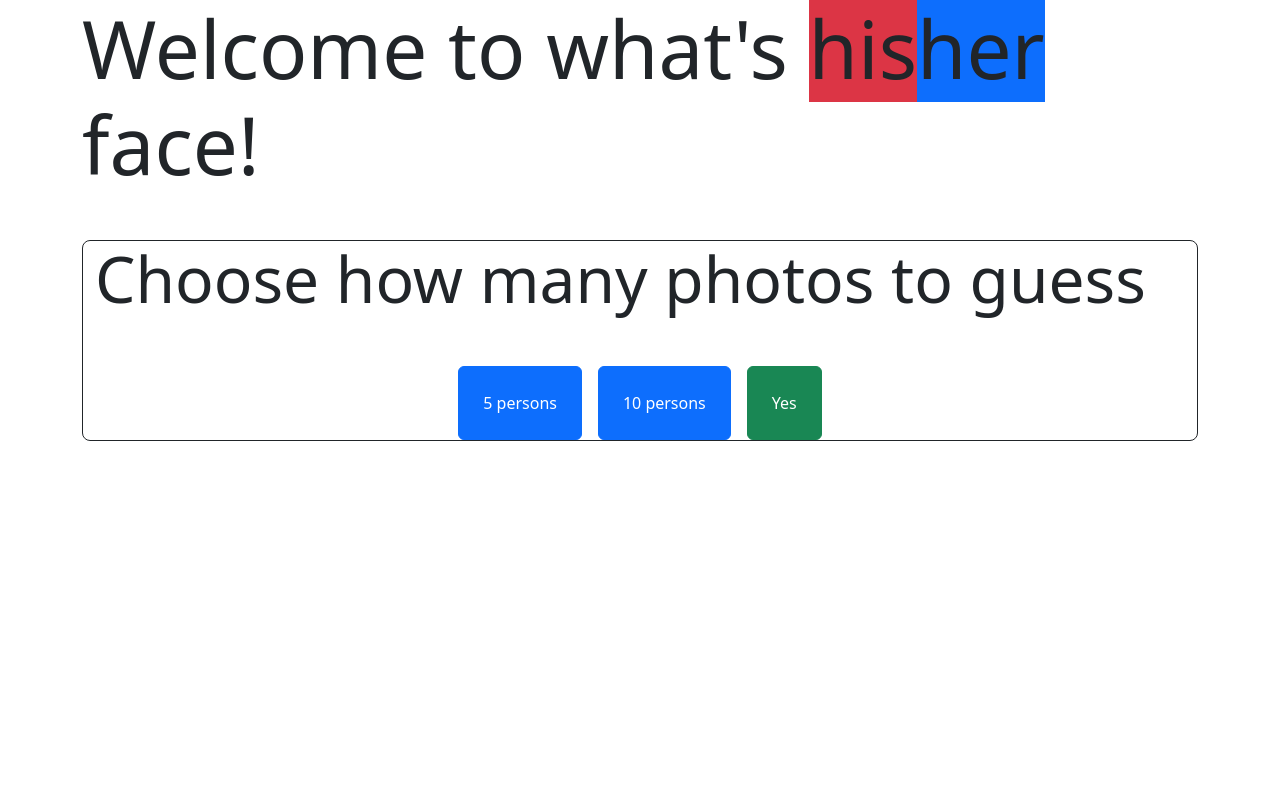
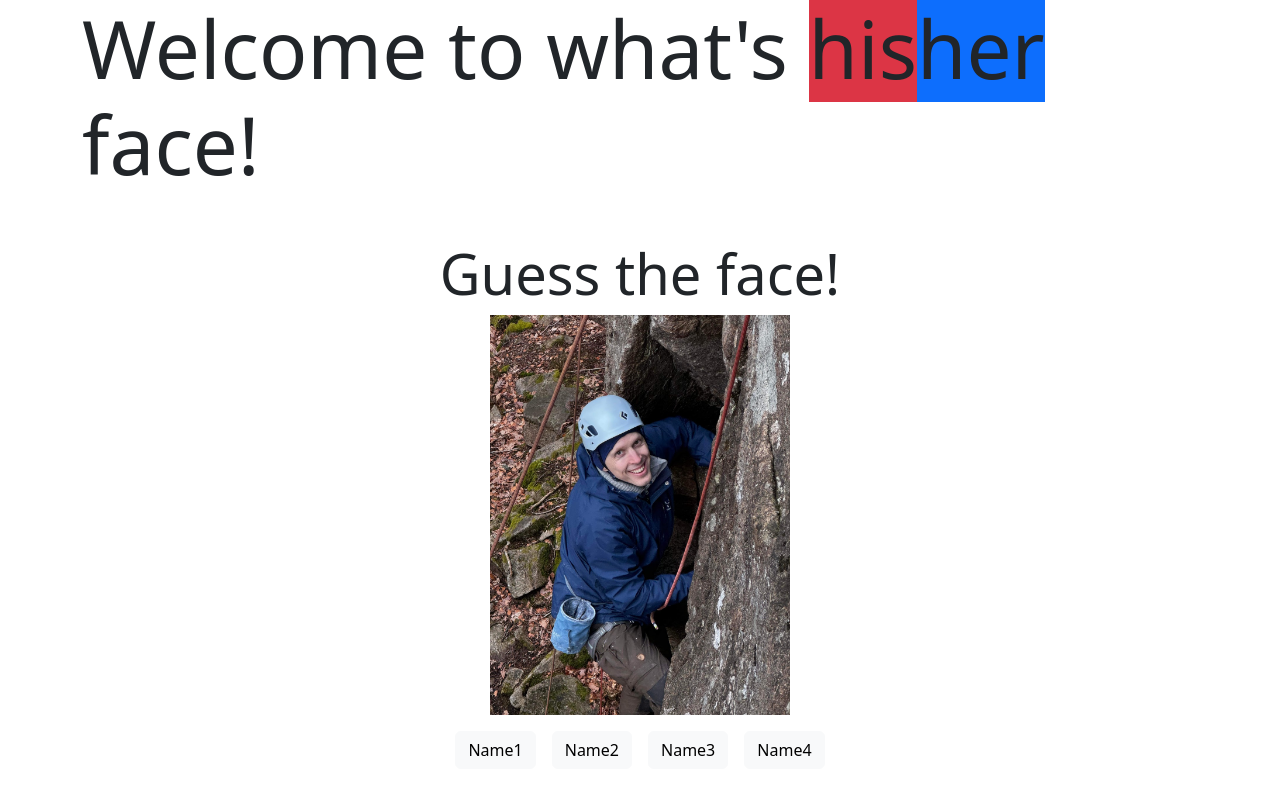
Before and after one commit to KaptenKatthatt/movie-quiz, a plain HTML site: page index.html in a window 1280 px wide. Both pictures are taken after a click on the button "5 persons". Drawn offline with nearby package versions, Linux system fonts and the light colour scheme.

Commit message:
Added eventlistener that slices array depending on nbr of selected photos to guess

```diff
--- a/index.html
+++ b/index.html
@@ -18,19 +18,19 @@
     <h1 class="display-1 mb-5">Welcome to what's <span class="bg-danger">his</span><span class="bg-primary ">her</span>
       face!
     </h1>
-    <div class="container  border border-dark rounded-3">
+    <div class="container startBtnContainer border border-dark rounded-3">
       <h2 class="display-3 mb-5">Choose how many photos to guess</h2>
 
-      <div class="btnContainer container d-flex justify-content-center gap-3">
-        <button class="btn btn-primary p-4 selectFiveBtn">5 persons</button>
-        <button class="btn btn-primary p-4 selectTenBtn">10 persons</button>
-        <button class="btn btn-success p-4 selectAllBtn">Yes</button>
+      <div class=" container d-flex justify-content-center gap-3">
+        <button data-selectedNbrPeople="5" class="btn btn-primary p-4 selectFiveBtn">5 persons</button>
+        <button data-selectedNbrPeople="10" class="btn btn-primary p-4 selectTenBtn">10 persons</button>
+        <button data-selectedNbrPeople="99" class="btn btn-success p-4 selectAllBtn">Yes</button>
       </div>
     </div>
 
-    <div class="d-none questionScreen container d-flex flex-column align-items-center">
+    <div class="d-none questionScreenContainer container d-flex flex-column align-items-center">
       <h2 class="display-4">Guess the face!</h2>
-      <div class="photoContainer"><img src="img/jonas_olson.JPG" alt="Photo of person to guess" height="400"></div>
+      <div class="photoContainer"><img src="img/jonas_olson.jpg" alt="Photo of person to guess" height="400"></div>
       <div class="pointsContainer"></div>
       <div class="questionBtnContainer d-flex justify-content-center gap-3 mt-3">
         <button class="btn btn-light">Name1</button>
--- a/script.js
+++ b/script.js
@@ -1,116 +1,140 @@
 const selectFiveBtnEl = document.querySelector(".selectFiveBtn");
 const selectTenBtnEl = document.querySelector(".selectTenBtn");
 const selectAllBtnEl = document.querySelector(".selectAllBtn");
-const btnContainerEl = document.querySelector(".btnContainer");
+const startBtnContainerEl = document.querySelector(".startBtnContainer");
+const questionScreenContainerEl = document.querySelector(
+  ".questionScreenContainer"
+);
 
 const students = [
   {
     id: 1,
     name: "Kalle Kallesson",
-    image: URL("img/jonas_olson.jpg"),
+    image: "img/jonas_olson.jpg",
   },
   {
     id: 2,
     name: "Anna Andersson",
-    image: URL("img/anna_andersson.jpg"),
+    image: "img/anna_andersson.jpg",
   },
   {
     id: 3,
     name: "Erik Eriksson",
-    image: URL("img/erik_eriksson.jpg"),
+    image: "img/erik_eriksson.jpg",
   },
   {
     id: 4,
     name: "Maria Nilsson",
-    image: URL("img/maria_nilsson.jpg"),
+    image: "img/maria_nilsson.jpg",
   },
   {
     id: 5,
     name: "Johan Johansson",
-    image: URL("img/johan_johansson.jpg"),
+    image: "img/johan_johansson.jpg",
   },
   {
     id: 6,
     name: "Lisa Larsson",
-    image: URL("img/lisa_larsson.jpg"),
+    image: "img/lisa_larsson.jpg",
   },
   {
     id: 7,
     name: "Peter Petersson",
-    image: URL("img/peter_petersson.jpg"),
+    image: "img/peter_petersson.jpg",
   },
   {
     id: 8,
     name: "Sara Svensson",
-    image: URL("img/sara_svensson.jpg"),
+    image: "img/sara_svensson.jpg",
   },
   {
     id: 9,
     name: "Mikael Karlsson",
-    image: URL("img/mikael_karlsson.jpg"),
+    image: "img/mikael_karlsson.jpg",
   },
   {
     id: 10,
     name: "Emma Gustafsson",
-    image: URL("img/emma_gustafsson.jpg"),
+    image: "img/emma_gustafsson.jpg",
   },
   {
     id: 11,
     name: "David Davidsson",
-    image: URL("img/david_davidsson.jpg"),
+    image: "img/david_davidsson.jpg",
   },
   {
     id: 12,
     name: "Jenny Persson",
-    image: URL("img/jenny_persson.jpg"),
+    image: "img/jenny_persson.jpg",
   },
   {
     id: 13,
     name: "Magnus Olsson",
-    image: URL("img/magnus_olsson.jpg"),
+    image: "img/magnus_olsson.jpg",
   },
   {
     id: 14,
     name: "Camilla Jonsson",
-    image: URL("img/camilla_jonsson.jpg"),
+    image: "img/camilla_jonsson.jpg",
   },
   {
     id: 15,
     name: "Fredrik Lindberg",
-    image: URL("img/fredrik_lindberg.jpg"),
+    image: "img/fredrik_lindberg.jpg",
   },
   {
     id: 16,
     name: "Helena Holm",
-    image: URL("img/helena_holm.jpg"),
+    image: "img/helena_holm.jpg",
   },
 ];
 
-btnContainerEl.addEventListener("click", (e) => {
-  //An event listener on the ul containing the buttons listens for the clicked button and sets answer to that.
-});
+let nbrOfSelected = 0;
 
-console.log(students);
+console.log("Students before shuffle", students);
 
 // Fishes-Yates algoritm for array shuffling to the rescue! 🤩
-const shuffleArray = (array) => {
-  for (let i = array.length - 1; i > 0; i--) {
+const cloneAndShuffleArray = (array) => {
+  const shuffledArrayClone = [...array];
+  for (let i = shuffledArrayClone.length - 1; i > 0; i--) {
     const j = Math.floor(Math.random() * (i + 1));
-    const temp = array[i];
-    array[i] = array[j];
-    array[j] = temp;
+    const temp = shuffledArrayClone[i];
+    shuffledArrayClone[i] = shuffledArrayClone[j];
+    shuffledArrayClone[j] = temp;
   }
+  return shuffledArrayClone;
 };
 
-console.log(shuffleArray(students));
+// Randomize array
+//Clone and shuffle students array
+const shuffledStudents = cloneAndShuffleArray(students);
+console.log("Students after shuffle", shuffledStudents);
 
 //Show startscreen
 
 // Ask how many persons you wish to guess on, 5, 10 or ALL?
+//An event listener on the container containing the buttons listens for the clicked button and sets answer to that.
+// Filter out 5,10 or all
 
-// Randomize array
+startBtnContainerEl.addEventListener("click", (e) => {
+  if (e.target.textContent.includes("5")) {
+    nbrOfSelected = 5;
+    console.log("5 selected", nbrOfSelected);
+    console.log(shuffledStudents.slice(0, nbrOfSelected));
+  } else if (e.target.textContent.includes("10")) {
+    nbrOfSelected = 10;
+    console.log("10 selected", nbrOfSelected);
+    console.log(shuffledStudents.slice(0, nbrOfSelected));
+  } else if (e.target.textContent.includes("Yes")) {
+    nbrOfSelected = students.length;
+    console.log("All selected", nbrOfSelected);
+    console.log(shuffledStudents.slice(0, nbrOfSelected));
+  }
+  startBtnContainerEl.classList.add("d-none");
+  questionScreenContainerEl.classList.remove("d-none");
+});
 
-// Filter out 5,10 or all
+const gameArray = [];
 
 // Map the results to buttons
 
```
Also changed, not shown: img/jonas_olson.jpg (renamed from img/jonas_olson.JPG).
